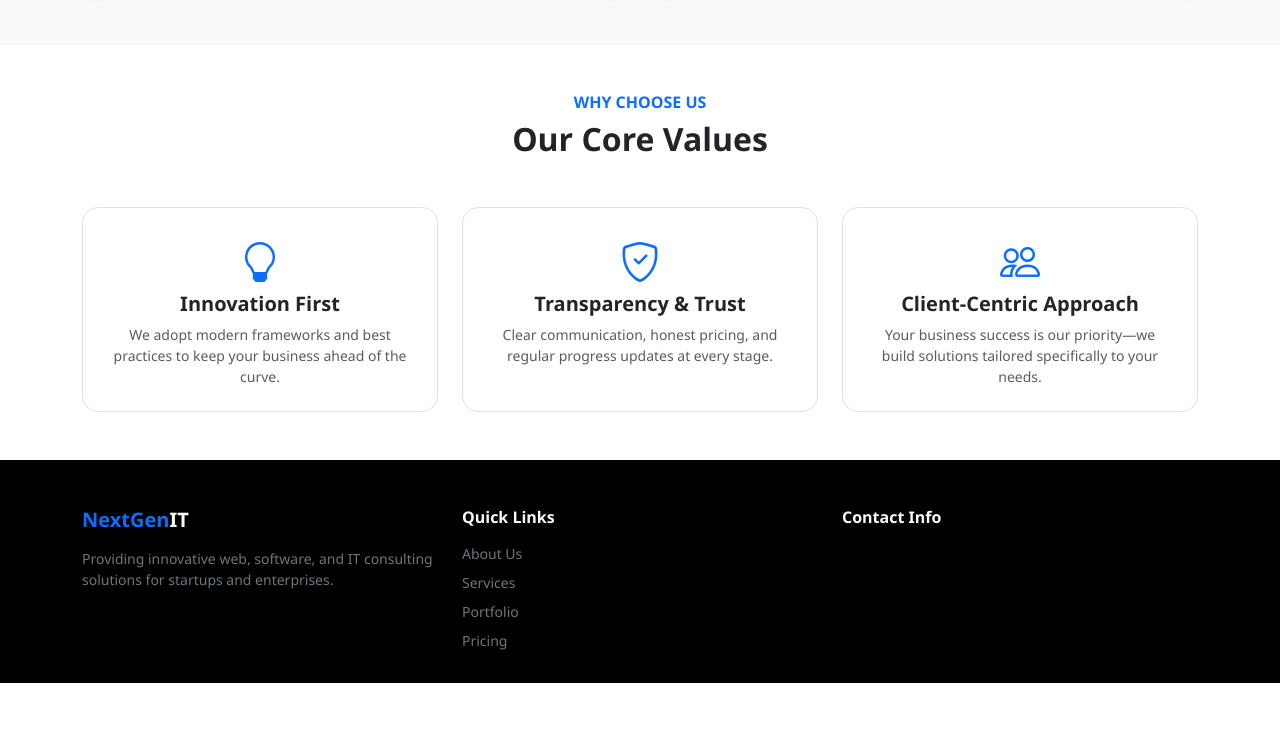
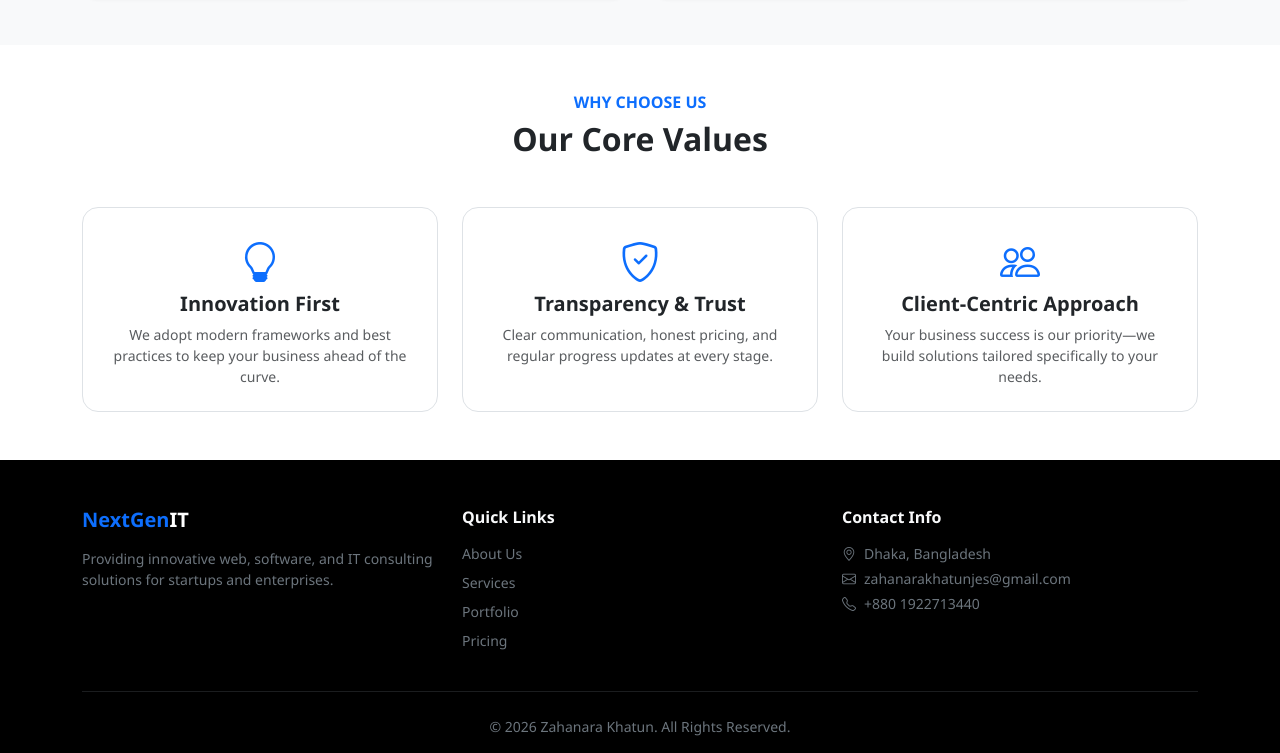
Before and after one commit to zahanarakhatun/business, a plain HTML site: page about.html in a window 1280 px wide. Shown: the part 1111-1864 px from the top of the page. Before the commit the page ends 1794 px from the top, so only its background shows below. Drawn offline with nearby package versions, Linux system fonts and the light colour scheme.

Commit message:
code update

```diff
--- a/about.html
+++ b/about.html
@@ -191,4 +191,19 @@
                 </div>
                 <div class="col-md-4">
                     <h6 class="fw-bold mb-3">Contact Info</h6>
-                    <p class="small text-secondary mb-1"><i class="bi bi
+                    <p class="small text-secondary mb-1"><i class="bi bi-geo-alt me-2"></i>Dhaka, Bangladesh</p>
+                    <p class="small text-secondary mb-1"><i class="bi bi-envelope me-2"></i>zahanarakhatunjes@gmail.com</p>
+                    <p class="small text-secondary"><i class="bi bi-telephone me-2"></i>+880 1922713440</p>
+                </div>
+            </div>
+            <hr class="border-secondary my-4">
+            <div class="text-center small text-secondary">
+                &copy; 2026 Zahanara Khatun. All Rights Reserved.
+            </div>
+        </div>
+    </footer>
+
+    <!-- Bootstrap JS -->
+    <script src="https://cdn.jsdelivr.net/npm/bootstrap@5.3.2/dist/js/bootstrap.bundle.min.js"></script>
+</body>
+</html>
```
